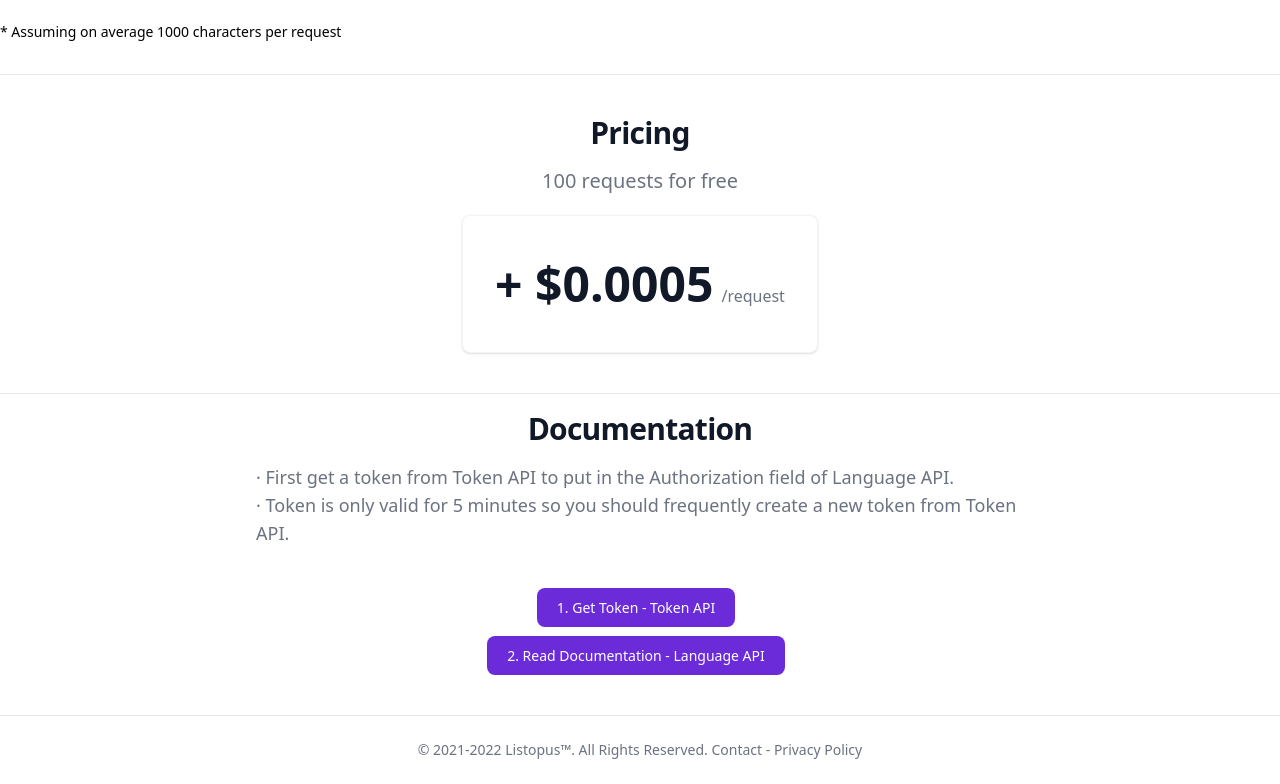
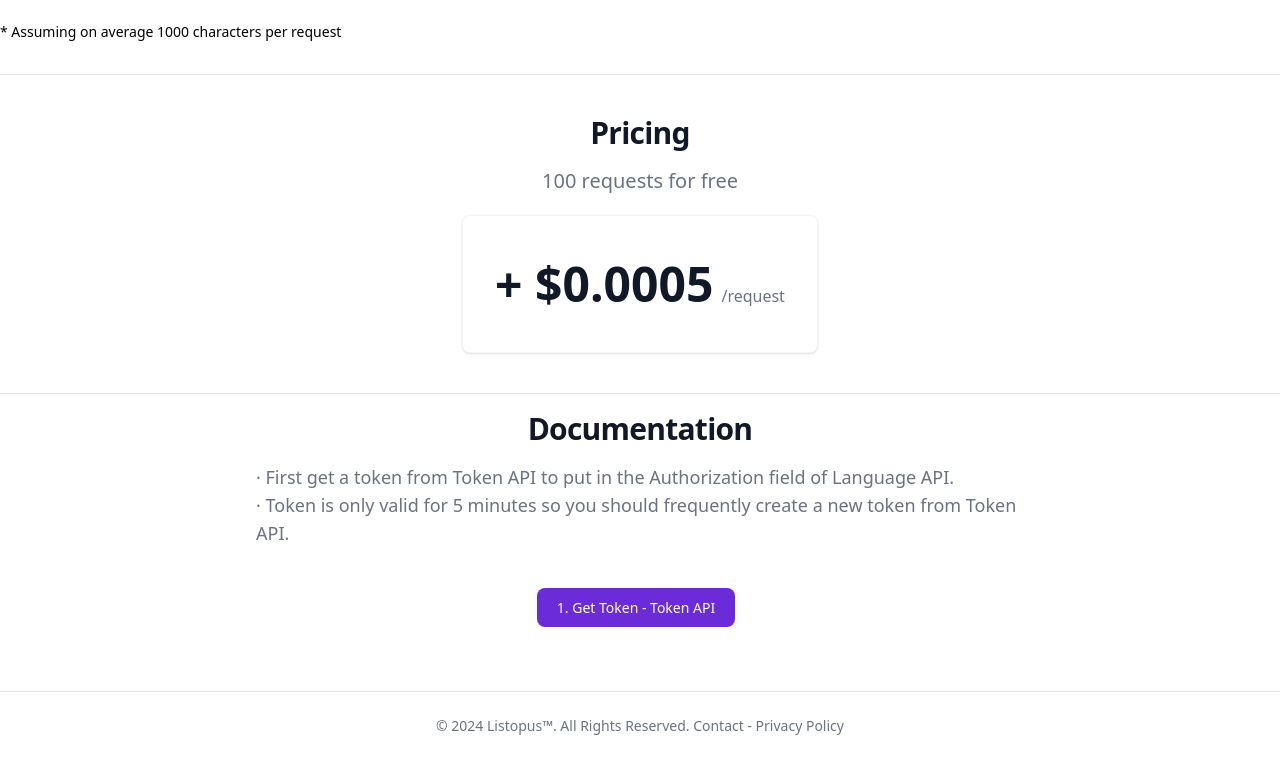
Before and after one commit to listopus/listopus.github.io, a website: page index.html in a window 1280 px wide. Shown: the part 1853-2637 px from the top of the page. After the commit the page ends 2613 px from the top, so only its background shows below. Drawn offline with nearby package versions, Linux system fonts and the light colour scheme.

Commit message:
update date and api link

```diff
--- a/index.html
+++ b/index.html
@@ -4,7 +4,7 @@
     <meta charset="UTF-8">
     <meta http-equiv="X-UA-Compatible" content="IE=edge">
     <meta name="viewport" content="width=device-width, initial-scale=1.0">
-    <title>Affordable Language API - Cheapest Alternative to Google Translate API, AWS Translate API and DeepL API</title>
+    <title>Listopus - Affordable Language API</title>
 
     <!-- Meta SEO -->
     <meta name="title" content="Listopus - Affordable Languages API">
@@ -293,7 +293,6 @@ th, td {
                 </p>
               <br>
                 <a href="https://rapidapi.com/opensorted/api/token-api" target="_blank" class="text-white bg-purple-700 hover:bg-purple-800 focus:ring-4 focus:ring-purple-300 font-medium rounded-lg text-sm px-5 py-2.5 mr-2 mb-2 dark:bg-purple-600 dark:hover:bg-purple-700 focus:outline-none dark:focus:ring-purple-800">1. Get Token - Token API</a><br><br>
-                <a href="https://rapidapi.com/opensorted/api/affordable-language" target="_blank" class="text-white bg-purple-700 hover:bg-purple-800 focus:ring-4 focus:ring-purple-300 font-medium rounded-lg text-sm px-5 py-2.5 mr-2 mb-2 dark:bg-purple-600 dark:hover:bg-purple-700 focus:outline-none dark:focus:ring-purple-800">2. Read Documentation - Language API</a>
             </div>
         </div>
     </section>
@@ -303,7 +302,7 @@ th, td {
     <footer class="bg-white dark:bg-gray-800">
       <br>
             <div class="text-center">
-                <span class="block text-sm text-center text-gray-500 dark:text-gray-400">© 2021-2022 Listopus™. All Rights Reserved. <a href="mailto:webmaster@Listopus.com">Contact</a> - <a href="privacy.html">Privacy Policy</a>
+                <span class="block text-sm text-center text-gray-500 dark:text-gray-400">© 2024 Listopus™. All Rights Reserved. <a href="mailto:webmaster@Listopus.com">Contact</a> - <a href="privacy.html">Privacy Policy</a>
                 </span>
             </div>
         </div>
```
